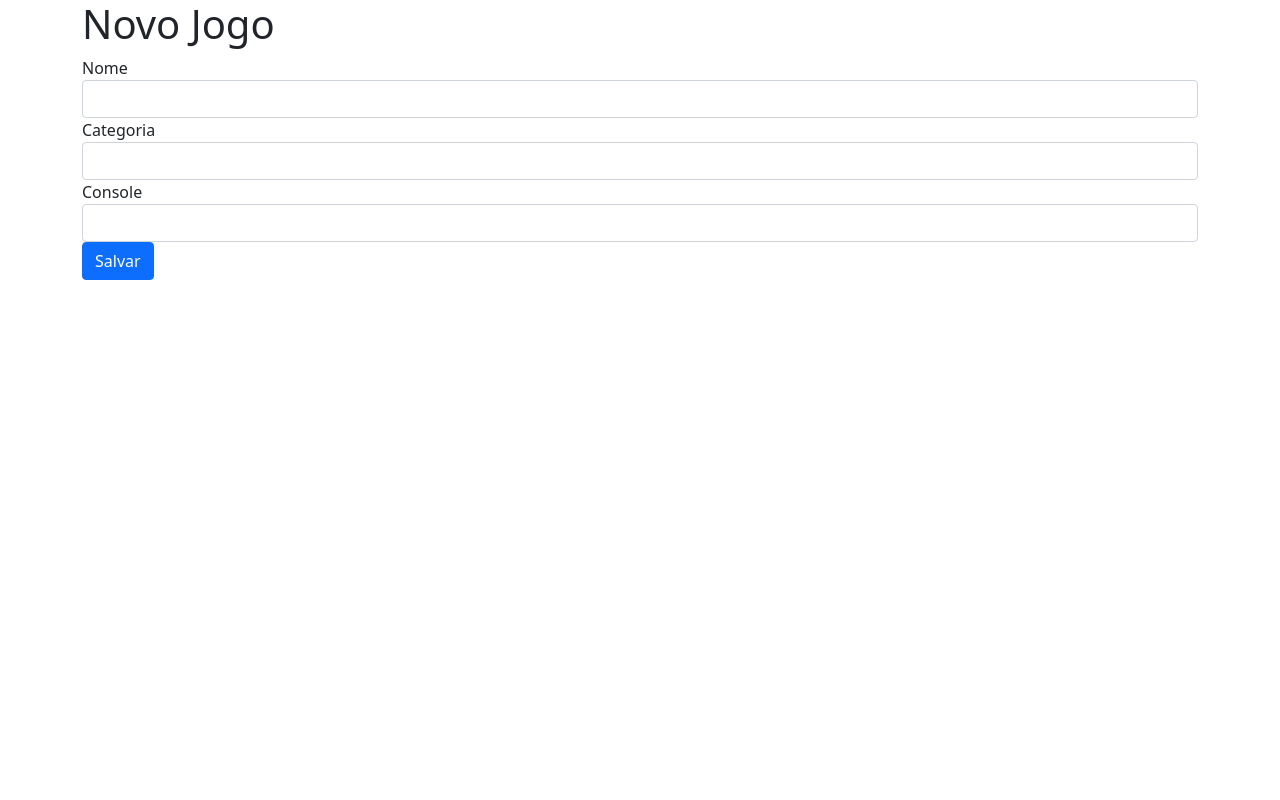
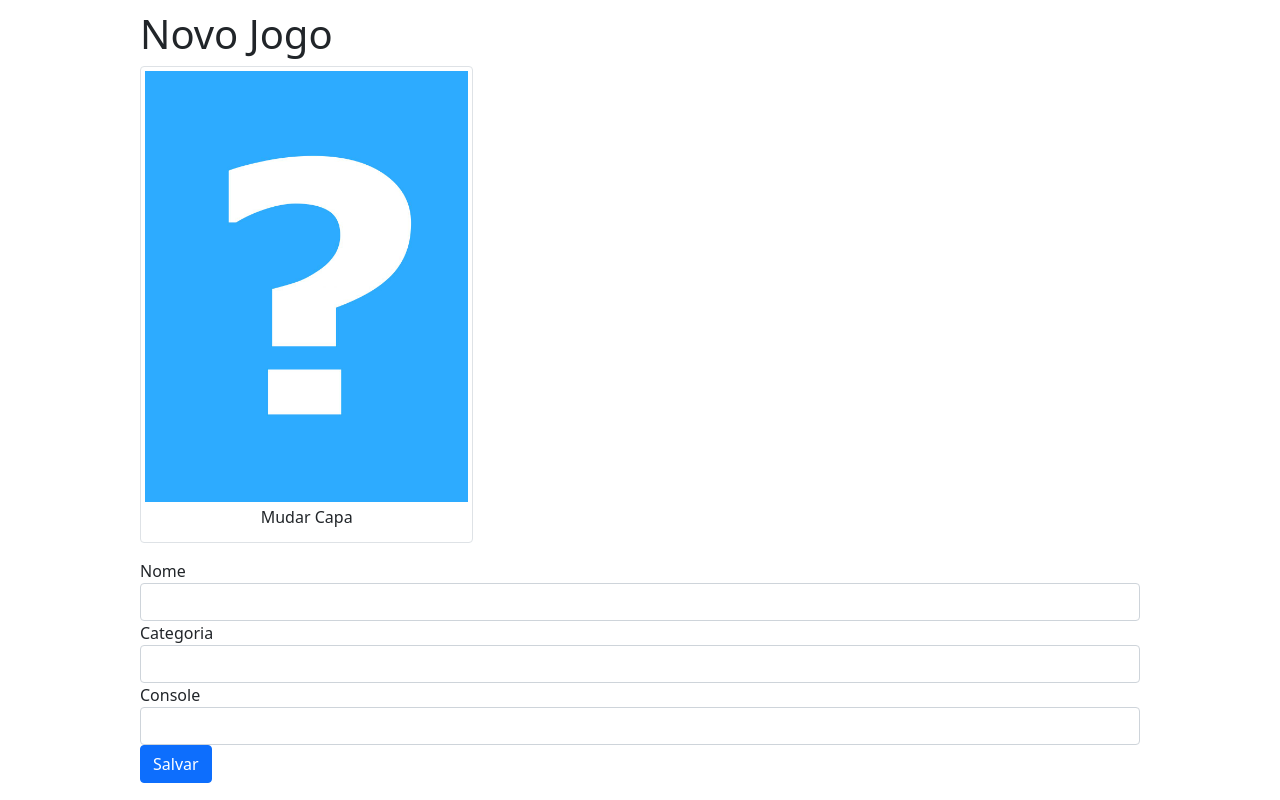
Before and after one commit to dinozindev/jogoteca-flask2, a Flask app: page /novo in a window 1280 px wide. Run offline with Flask 3, Linux system fonts and the light colour scheme; the visitor is signed in with stand-in values (Sample User, id 1); some libraries are stand-ins or nearby versions.

Commit message:
flask2 03

```diff
--- a/config.py
+++ b/config.py
@@ -1,3 +1,4 @@
+import os
 
 SECRET_KEY = 'alura'
 
@@ -10,3 +11,6 @@ SQLALCHEMY_DATABASE_URI = \
         servidor = 'localhost',
         database = 'jogoteca'
     )
+
+# caminho absoluto do diretorio (jogoteca2) / uploads
+UPLOAD_PATH = os.path.dirname(os.path.abspath(__file__)) + '/uploads'
--- a/jogoteca.py
+++ b/jogoteca.py
@@ -1,3 +1,8 @@
+#Flask==3.0.3
+#mysql-connector-python==8.0.28
+#Flask-SQLAlchemy==3.0.3
+#Flask-WTF==1.0.0
+#Flask-Bcrypt==1.0.1
 from flask import Flask
 from flask_sqlalchemy import SQLAlchemy
 
--- /dev/null
+++ b/static/app.css
@@ -0,0 +1,68 @@
+body {
+    padding-top: 10px;
+}
+
+.btn {
+    margin-bottom: 10px;
+}
+
+.container {
+    border-radius: 4px;
+    margin: auto;
+    width: 80%;
+}
+
+.little-container {
+    width: 40%;
+    margin: auto;
+}
+
+figcaption {
+    text-align: center;
+    margin: 3px auto;
+}
+
+.fileContainer {
+    overflow: hidden;
+    position: relative;
+}
+
+.fileContainer [type=file] {
+    cursor: pointer;
+    display: block;
+    font-size: 999px;
+    filter: alpha(opacity=0);
+    min-height: 100%;
+    min-width: 100%;
+    opacity: 0;
+    position: absolute;
+    right: 0;
+    text-align: right;
+    top: 0;
+}
+
+td {
+    text-align: center;
+}
+
+.formularioJogo {
+    display: flex;
+}
+
+.formularioImagem {
+    margin-right: 16px
+}
+
+.buttons {
+    margin-top: 16px
+}
+
+.inputBox {
+    width: 700px;
+}
+
+.inputsJogo {
+    width: 100%;
+    margin-left: 1em;
+    margin-bottom: 1em;
+}
--- a/templates/novo.html
+++ b/templates/novo.html
@@ -1,6 +1,16 @@
 {% extends "template.html" %}
 {% block conteudo %}
-      <form action="{{ url_for('criar') }}" method="post">
+      <form action="{{ url_for('criar') }}" method="post" enctype="multipart/form-data">
+
+        <figure class="img-thumbnail col-md-4">
+          <img class="img-fluid" src="{{ url_for('imagem', nome_arquivo='capa_padrao.jpg') }}" alt="capa padrão">
+          <figcaption>
+            <label class="fileContainer">
+              Mudar Capa
+              <input type="file" name="arquivo" accept=".jpg"/>
+            </label>
+          </figcaption>
+        </figure>
         <fieldset>
           <div class="form-group">
             <label for="nome">Nome</label>
--- a/templates/template.html
+++ b/templates/template.html
@@ -4,6 +4,7 @@
     <meta charset="utf-8">
     <meta name="viewport" content="width=device-width, initial-scale=1">
     <link rel="stylesheet" href="{{ url_for('static', filename='bootstrap.css') }}">
+    <link rel="stylesheet" href="{{ url_for('static', filename='app.css') }}">
     <title>Jogoteca</title>
   </head>
   <body>
--- a/views.py
+++ b/views.py
@@ -1,4 +1,4 @@
-from flask import render_template, request, redirect, session, flash, url_for
+from flask import render_template, request, redirect, session, flash, url_for, send_from_directory
 from jogoteca import app, db
 from models import Jogos, Usuarios
 
@@ -35,6 +35,10 @@ def criar():
     # adiciona o jogo no BD e commita
     db.session.add(novo_jogo)
     db.session.commit()
+
+    arquivo = request.files['arquivo']
+    upload_path = app.config['UPLOAD_PATH']
+    arquivo.save(f'{upload_path}/capa{novo_jogo.id}.jpg')
 
     return redirect(url_for('index'))
 
@@ -95,3 +99,7 @@ def logout():
     session['usuario_logado'] = None
     flash('Logout efetuado com sucesso!')
     return redirect(url_for('index'))
+
+@app.route(f'/uploads/<nome_arquivo>')
+def imagem(nome_arquivo):
+    return send_from_directory('uploads', nome_arquivo)
```
Also changed, not shown: uploads/capa_padrao.jpg (added).
